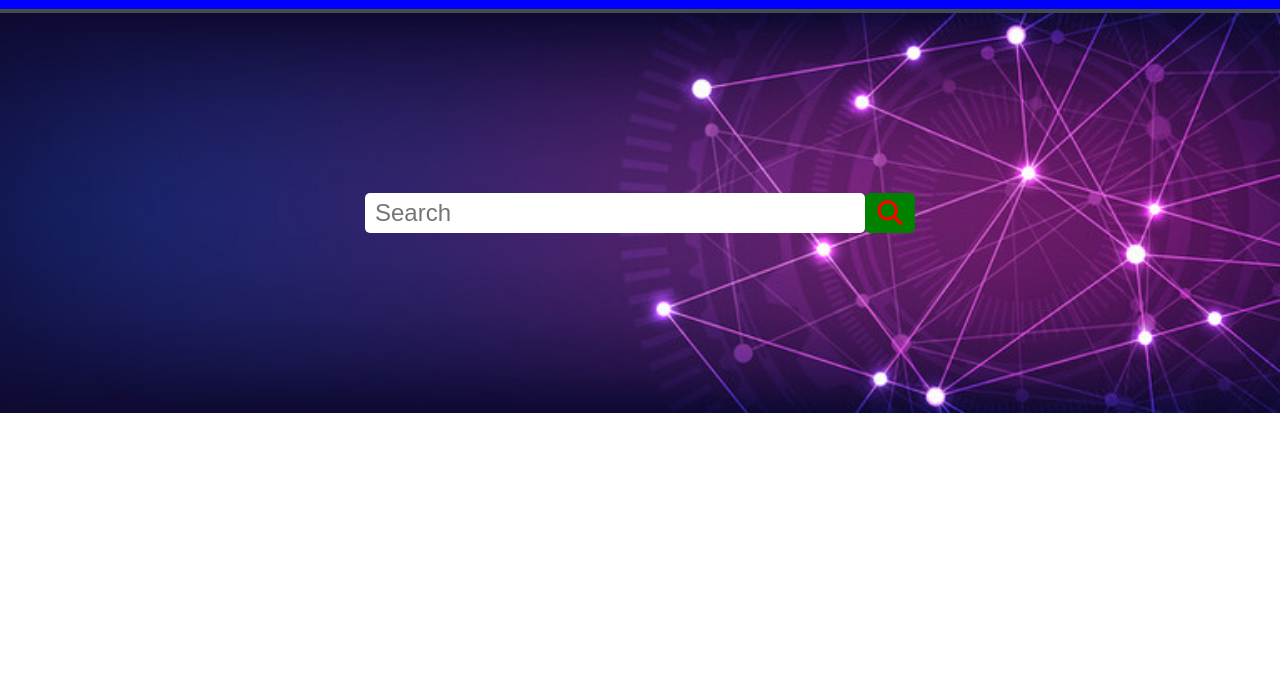
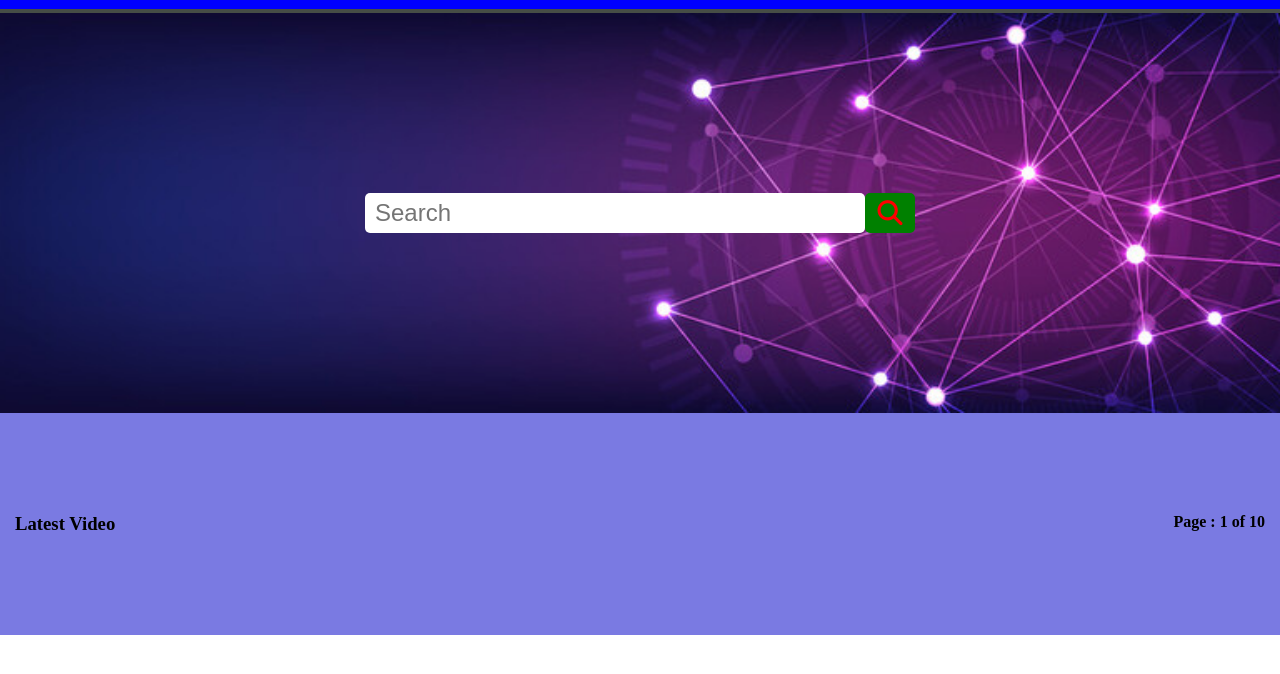
Before and after one commit to shadowrahmat/Multiple_website_creat, a plain HTML site: page index.html in a window 1280 px wide. Shown: the part 98-772 px from the top of the page. Drawn offline with Linux system fonts and the light colour scheme.

Commit message:
imge section start

```diff
--- a/index.html
+++ b/index.html
@@ -4,7 +4,10 @@
     <meta charset="UTF-8" />
     <meta name="viewport" content="width=device-width, initial-scale=1.0" />
     <title>Multiple_website_creat</title>
-    <script src="https://kit.fontawesome.com/d1911b889d.js" crossorigin="anonymous"></script>
+    <script
+      src="https://kit.fontawesome.com/d1911b889d.js"
+      crossorigin="anonymous"
+    ></script>
     <link rel="stylesheet" href="style/style.css" />
   </head>
   <body>
@@ -28,7 +31,19 @@
         </div>
       </div>
     </header>
-    <main></main>
+    <main>
+      <!-- first section start -->
+      <section class="imge_section">
+        <div class="img_container">
+          <div>
+            <h3>Latest Video</h3>
+          </div>
+          <div>
+            <h4>Page : <span> 1 </span> of <span> 10 </span></h4>
+          </div>
+        </div>
+      </section>
+    </main>
     <footer></footer>
   </body>
 </html>
--- a/style/style.css
+++ b/style/style.css
@@ -72,3 +72,15 @@ nav ul li a:hover {
   font-size: 24px;
   padding-left: 10px;
 }
+/* imge section design  */
+.imge_section {
+  padding: 100px 0;
+  background: rgb(122, 122, 226);
+}
+.img_container {
+  width: 1250px;
+  margin: 0 auto;
+  display: flex;
+  justify-content: space-between;
+
+}
```
